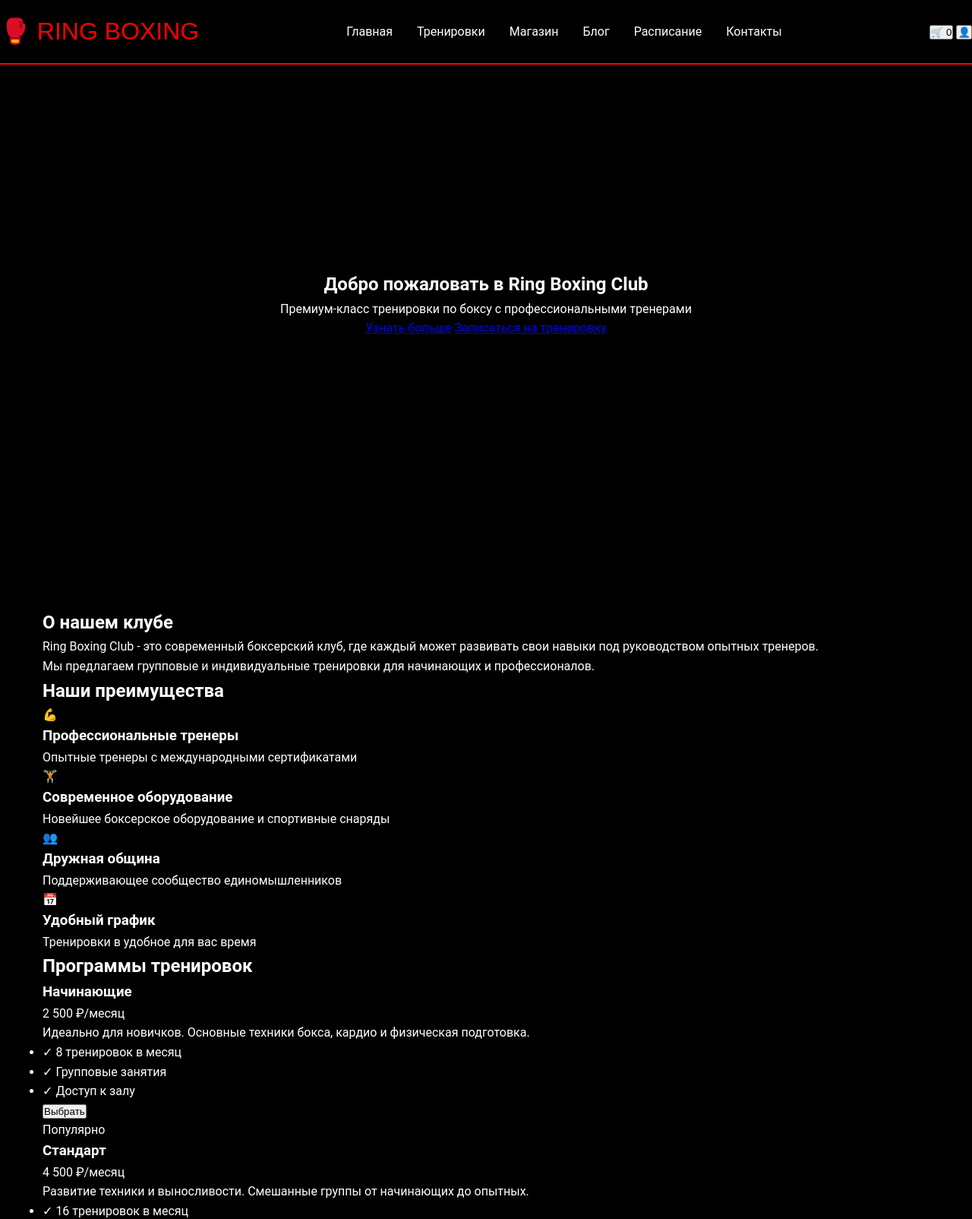
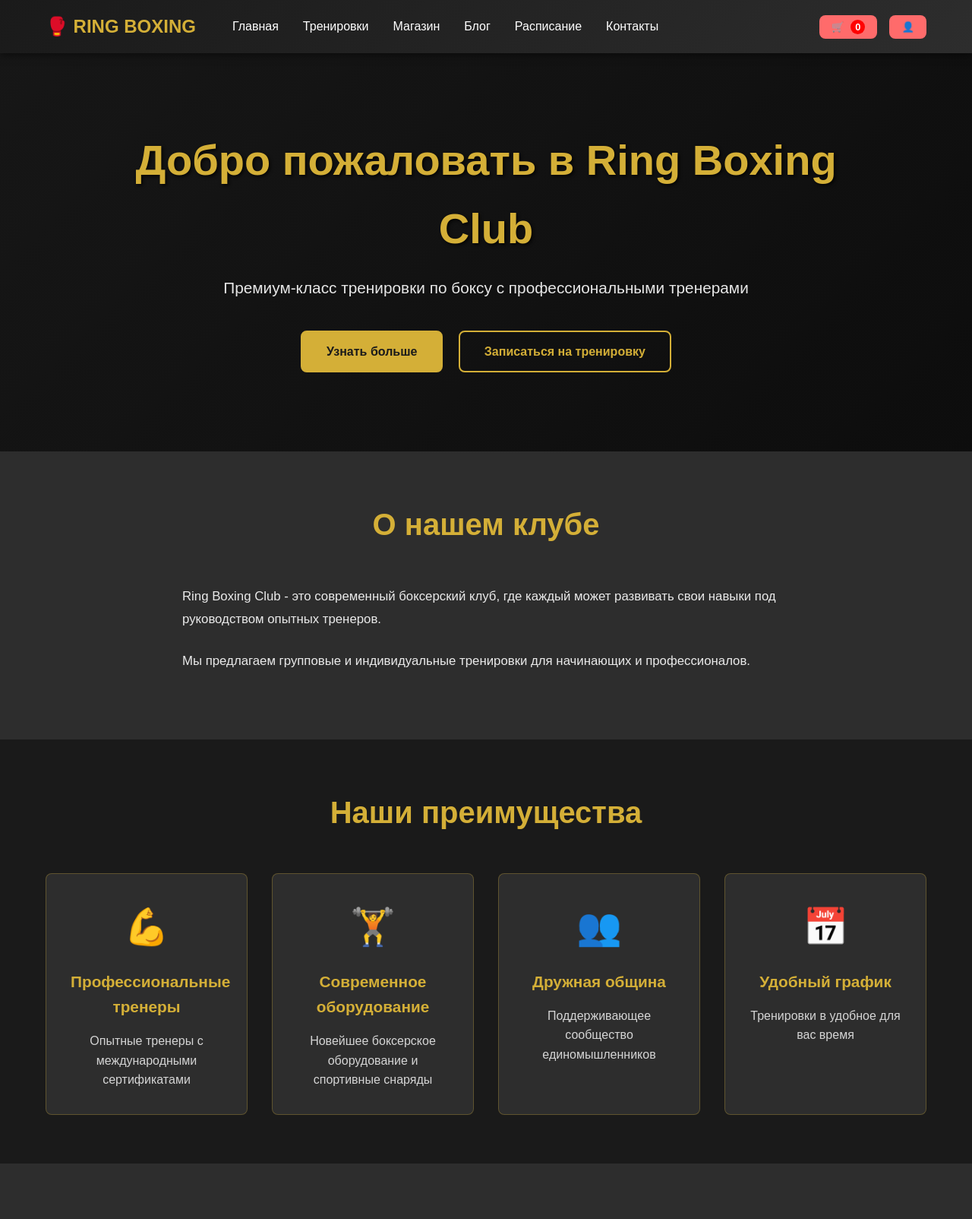
Before and after one commit to kaylas000/ring-boxing-club, a website: page index.html in a window 1280 px wide. Shown: the top 1604 px of the page at 76% size. Drawn offline with Linux system fonts and the light colour scheme.

Commit message:
Update style.css

```diff
--- a/css/style.css
+++ b/css/style.css
@@ -1,168 +1,488 @@
+/* ===== VARIABLES ===== */
 :root {
-  --primary: #FF0000;
-  --primary-dark: #CC0000;
-  --secondary: #000000;
-  --text-primary: #FFFFFF;
-  --text-secondary: #CCCCCC;
-  --spacing-xs: 0.5rem;
-  --spacing-sm: 1rem;
-  --spacing-md: 2rem;
-  --spacing-lg: 4rem;
+  --primary-color: #d4af37;
+  --dark-bg: #1a1a1a;
+  --light-text: #ffffff;
+  --accent-color: #ff6b6b;
+  --secondary-color: #2d2d2d;
+  --border-radius: 8px;
+  --transition: all 0.3s ease;
 }
 
+/* ===== GLOBAL STYLES ===== */
 * {
   margin: 0;
   padding: 0;
   box-sizing: border-box;
 }
 
-body {
-  font-family: 'Roboto', sans-serif;
-  background-color: var(--secondary);
-  color: var(--text-primary);
-  line-height: 1.6;
+html {
+  scroll-behavior: smooth;
+  font-size: 16px;
 }
 
-.container {
-  max-width: 1200px;
-  margin: 0 auto;
-  padding: 0 var(--spacing-sm);
+body {
+  font-family: 'Arial', sans-serif;
+  background-color: var(--dark-bg);
+  color: var(--light-text);
+  line-height: 1.6;
+  overflow-x: hidden;
 }
 
+/* ===== HEADER ===== */
 .header {
-  background-color: var(--secondary);
-  border-bottom: 2px solid var(--primary);
-  position: fixed;
-  width: 100%;
+  background: linear-gradient(135deg, var(--dark-bg) 0%, var(--secondary-color) 100%);
+  padding: 1rem 0;
+  position: sticky;
   top: 0;
   z-index: 1000;
+  box-shadow: 0 2px 10px rgba(0, 0, 0, 0.5);
 }
 
 .nav {
+  max-width: 1200px;
+  margin: 0 auto;
+  padding: 0 20px;
   display: flex;
   justify-content: space-between;
   align-items: center;
-  padding: var(--spacing-sm) 0;
+  gap: 3rem;
 }
 
 .logo {
-  font-family: 'Bebas Neue', sans-serif;
-  font-size: 2rem;
-  color: var(--primary);
+  font-size: 1.5rem;
+  font-weight: bold;
+  color: var(--primary-color);
+  text-decoration: none;
+  display: flex;
+  align-items: center;
+  gap: 10px;
+  white-space: nowrap;
 }
 
 .nav-menu {
   display: flex;
   list-style: none;
-  gap: var(--spacing-md);
+  gap: 2rem;
+  flex: 1;
 }
 
 .nav-menu a {
-  color: var(--text-primary);
+  color: var(--light-text);
   text-decoration: none;
-  transition: color 0.3s;
+  transition: var(--transition);
+  font-weight: 500;
+  position: relative;
 }
 
 .nav-menu a:hover {
-  color: var(--primary);
+  color: var(--primary-color);
 }
 
+.nav-menu a::after {
+  content: '';
+  position: absolute;
+  bottom: -5px;
+  left: 0;
+  width: 0;
+  height: 2px;
+  background-color: var(--primary-color);
+  transition: var(--transition);
+}
+
+.nav-menu a:hover::after {
+  width: 100%;
+}
+
+.nav-actions {
+  display: flex;
+  gap: 1rem;
+  align-items: center;
+}
+
+.cart-btn, .profile-btn {
+  background: var(--accent-color);
+  color: white;
+  border: none;
+  padding: 0.5rem 1rem;
+  border-radius: var(--border-radius);
+  cursor: pointer;
+  transition: var(--transition);
+  font-weight: bold;
+}
+
+.cart-btn:hover, .profile-btn:hover {
+  background: var(--primary-color);
+  color: var(--dark-bg);
+  transform: translateY(-2px);
+}
+
+.cart-count {
+  background: #ff0000;
+  padding: 2px 6px;
+  border-radius: 50%;
+  font-size: 0.8rem;
+  margin-left: 5px;
+}
+
+/* ===== HERO SECTION ===== */
 .hero {
-  background: linear-gradient(rgba(0,0,0,0.7), rgba(0,0,0,0.7)),
-              url('../assets/images/hero-bg.jpg');
-  background-size: cover;
-  background-position: center;
-  height: 100vh;
+  background: linear-gradient(rgba(0, 0, 0, 0.5), rgba(0, 0, 0, 0.5)),
+              linear-gradient(135deg, var(--secondary-color), var(--dark-bg));
+  padding: 6rem 2rem;
+  text-align: center;
+  color: var(--light-text);
+  min-height: 500px;
   display: flex;
   align-items: center;
+  justify-content: center;
+}
+
+.hero .container {
+  max-width: 1000px;
+}
+
+.hero h1 {
+  font-size: 3.5rem;
+  margin-bottom: 1rem;
+  color: var(--primary-color);
+  text-shadow: 2px 2px 4px rgba(0, 0, 0, 0.8);
+}
+
+.hero p {
+  font-size: 1.3rem;
+  margin-bottom: 2rem;
+  opacity: 0.9;
+}
+
+/* ===== BUTTONS ===== */
+.btn {
+  display: inline-block;
+  padding: 0.8rem 2rem;
+  margin: 0.5rem;
+  border: 2px solid var(--primary-color);
+  background: transparent;
+  color: var(--primary-color);
+  text-decoration: none;
+  border-radius: var(--border-radius);
+  cursor: pointer;
+  transition: var(--transition);
+  font-weight: bold;
+  font-size: 1rem;
+}
+
+.btn-primary {
+  background: var(--primary-color);
+  color: var(--dark-bg);
+}
+
+.btn-primary:hover {
+  transform: translateY(-3px);
+  box-shadow: 0 10px 20px rgba(212, 175, 55, 0.3);
+}
+
+.btn-secondary:hover {
+  background: var(--primary-color);
+  color: var(--dark-bg);
+}
+
+.btn-lg {
+  padding: 1rem 2.5rem;
+  font-size: 1.1rem;
+}
+
+/* ===== CONTAINER ===== */
+.container {
+  max-width: 1200px;
+  margin: 0 auto;
+  padding: 0 20px;
+}
+
+/* ===== SECTIONS ===== */
+section {
+  padding: 4rem 2rem;
+}
+
+section h2 {
+  font-size: 2.5rem;
+  margin-bottom: 3rem;
+  text-align: center;
+  color: var(--primary-color);
+}
+
+/* ===== ABOUT SECTION ===== */
+.about {
+  background: var(--secondary-color);
+}
+
+.about-content {
+  max-width: 800px;
+  margin: 0 auto;
+}
+
+.about-text p {
+  margin-bottom: 1.5rem;
+  line-height: 1.8;
+  font-size: 1.05rem;
+  color: rgba(255, 255, 255, 0.9);
+}
+
+/* ===== FEATURES SECTION ===== */
+.features {
+  background: var(--dark-bg);
+}
+
+.features-grid {
+  display: grid;
+  grid-template-columns: repeat(auto-fit, minmax(250px, 1fr));
+  gap: 2rem;
+}
+
+.feature-card {
+  background: var(--secondary-color);
+  border-radius: var(--border-radius);
+  padding: 2rem;
+  text-align: center;
+  transition: var(--transition);
+  border: 1px solid rgba(212, 175, 55, 0.3);
+}
+
+.feature-card:hover {
+  transform: translateY(-10px);
+  box-shadow: 0 10px 30px rgba(212, 175, 55, 0.2);
+  border-color: var(--primary-color);
+}
+
+.feature-icon {
+  font-size: 3rem;
+  margin-bottom: 1rem;
+}
+
+.feature-card h3 {
+  color: var(--primary-color);
+  margin-bottom: 1rem;
+  font-size: 1.3rem;
+}
+
+.feature-card p {
+  color: rgba(255, 255, 255, 0.8);
+  line-height: 1.6;
+}
+
+/* ===== PROGRAMS SECTION ===== */
+.programs {
+  background: var(--secondary-color);
+}
+
+.programs-grid {
+  display: grid;
+  grid-template-columns: repeat(auto-fit, minmax(300px, 1fr));
+  gap: 2rem;
+}
+
+.program-card {
+  background: var(--dark-bg);
+  border-radius: var(--border-radius);
+  padding: 2rem;
+  transition: var(--transition);
+  border: 2px solid rgba(212, 175, 55, 0.3);
+  position: relative;
+  display: flex;
+  flex-direction: column;
+}
+
+.program-card.featured {
+  border-color: var(--primary-color);
+  transform: scale(1.05);
+}
+
+.program-card:hover {
+  transform: translateY(-5px);
+  border-color: var(--primary-color);
+}
+
+.badge {
+  position: absolute;
+  top: -10px;
+  left: 20px;
+  background: var(--accent-color);
+  color: white;
+  padding: 5px 15px;
+  border-radius: 20px;
+  font-size: 0.8rem;
+  font-weight: bold;
+}
+
+.program-card h3 {
+  color: var(--primary-color);
+  font-size: 1.5rem;
+  margin-bottom: 1rem;
+  margin-top: 0.5rem;
+}
+
+.price {
+  font-size: 1.8rem;
+  font-weight: bold;
+  color: var(--accent-color);
+  margin-bottom: 1rem;
+}
+
+.program-card p {
+  color: rgba(255, 255, 255, 0.8);
+  margin-bottom: 1rem;
+  flex-grow: 1;
+}
+
+.program-card ul {
+  list-style: none;
+  margin: 1.5rem 0;
+}
+
+.program-card li {
+  color: rgba(255, 255, 255, 0.8);
+  padding: 0.5rem 0;
+  border-bottom: 1px solid rgba(212, 175, 55, 0.2);
+}
+
+/* ===== CTA SECTION ===== */
+.cta {
+  background: linear-gradient(135deg, var(--primary-color), var(--accent-color));
+  text-align: center;
+  padding: 4rem 2rem;
+  color: var(--dark-bg);
+}
+
+.cta h2 {
+  color: var(--dark-bg);
+  font-size: 2.5rem;
+  margin-bottom: 1rem;
+}
+
+.cta p {
+  color: var(--dark-bg);
+  font-size: 1.2rem;
+  margin-bottom: 2rem;
+}
+
+/* ===== FOOTER ===== */
+.footer {
+  background: var(--secondary-color);
+  border-top: 2px solid var(--primary-color);
+  padding: 3rem 2rem;
+  margin-top: 4rem;
+}
+
+.footer-content {
+  display: grid;
+  grid-template-columns: repeat(auto-fit, minmax(250px, 1fr));
+  gap: 2rem;
+  margin-bottom: 2rem;
+  max-width: 1200px;
+  margin-left: auto;
+  margin-right: auto;
+}
+
+.footer-section h4 {
+  color: var(--primary-color);
+  margin-bottom: 1rem;
+}
+
+.footer-section ul {
+  list-style: none;
+}
+
+.footer-section ul li {
+  margin-bottom: 0.5rem;
+}
+
+.footer-section a {
+  color: rgba(255, 255, 255, 0.7);
+  text-decoration: none;
+  transition: var(--transition);
+}
+
+.footer-section a:hover {
+  color: var(--primary-color);
+}
+
+.footer-section p {
+  color: rgba(255, 255, 255, 0.7);
+  margin-bottom: 0.5rem;
+}
+
+.footer-bottom {
+  text-align: center;
+  padding-top: 2rem;
+  border-top: 1px solid rgba(212, 175, 55, 0.3);
+  color: rgba(255, 255, 255, 0.6);
+  max-width: 1200px;
+  margin-left: auto;
+  margin-right: auto;
+}
+
+/* ===== RESPONSIVE ===== */
+@media (max-width: 768px) {
+  .nav {
+    flex-direction: column;
+    gap: 1rem;
+  }
+
+  .nav-menu {
+    flex-direction: column;
+    gap: 0.5rem;
+    width: 100%;
+  }
+
+  .hero h1 {
+    font-size: 2rem;
+  }
+
+  section h2 {
+    font-size: 1.8rem;
+  }
+
+  .program-card.featured {
+    transform: scale(1);
+  }
+}
+
+/* ===== ANIMATIONS ===== */
+@keyframes fadeIn {
+  from {
+    opacity: 0;
+    transform: translateY(20px);
+  }
+  to {
+    opacity: 1;
+    transform: translateY(0);
+  }
+}
+
+.fade-in {
+  animation: fadeIn 0.6s ease-out;
+}
+
+/* ===== UTILITY CLASSES ===== */
+.text-center {
   text-align: center;
 }
 
-.hero-content h1 {
-  font-size: 3.5rem;
-  margin-bottom: var(--spacing-sm);
-  font-family: 'Bebas Neue', sans-serif;
+.text-gold {
+  color: var(--primary-color);
 }
 
-.cta-button {
-  background-color: var(--primary);
-  color: var(--text-primary);
-  border: none;
-  padding: var(--spacing-sm) var(--spacing-md);
-  font-size: 1.1rem;
-  cursor: pointer;
-  transition: background-color 0.3s;
+.mt-2 {
+  margin-top: 2rem;
 }
 
-.cta-button:hover {
-  background-color: var(--primary-dark);
+.mb-2 {
+  margin-bottom: 2rem;
 }
 
-.benefits-grid {
-  display: grid;
-  grid-template-columns: repeat(auto-fit, minmax(300px, 1fr));
-  gap: var(--spacing-md);
-  margin-top: var(--spacing-lg);
+.hidden {
+  display: none;
 }
 
-.benefit-card {
-  background-color: var(--accent);
-  padding: var(--spacing-md);
-  border-radius: 8px;
-  text-align: center;
-  border-left: 4px solid var(--primary);
+.visible {
+  display: block;
 }
-
-.benefit-icon {
-  font-size: 3rem;
-  margin-bottom: var(--spacing-sm);
-}
-
-.shop-container {
-  display: grid;
-  grid-template-columns: 250px 1fr;
-  gap: var(--spacing-md);
-  margin-top: var(--spacing-lg);
-}
-
-.product-grid {
-  display: grid;
-  grid-template-columns: repeat(auto-fill, minmax(280px, 1fr));
-  gap: var(--spacing-md);
-}
-
-.product-card {
-  background-color: var(--accent);
-  padding: var(--spacing-sm);
-  border-radius: 8px;
-  transition: transform 0.3s;
-}
-
-.product-card:hover {
-  transform: translateY(-5px);
-}
-
-.product-card img {
-  width: 100%;
-  height: 200px;
-  object-fit: cover;
-  border-radius: 4px;
-}
-
-@media (max-width: 768px) {
-  .nav-menu {
-    display: none;
-  }
-
-  .hero-content h1 {
-    font-size: 2.5rem;
-  }
-
-  .shop-container {
-    grid-template-columns: 1fr;
-  }
-
-  .benefits-grid {
-    grid-template-columns: 1fr;
-  }
-}
```
